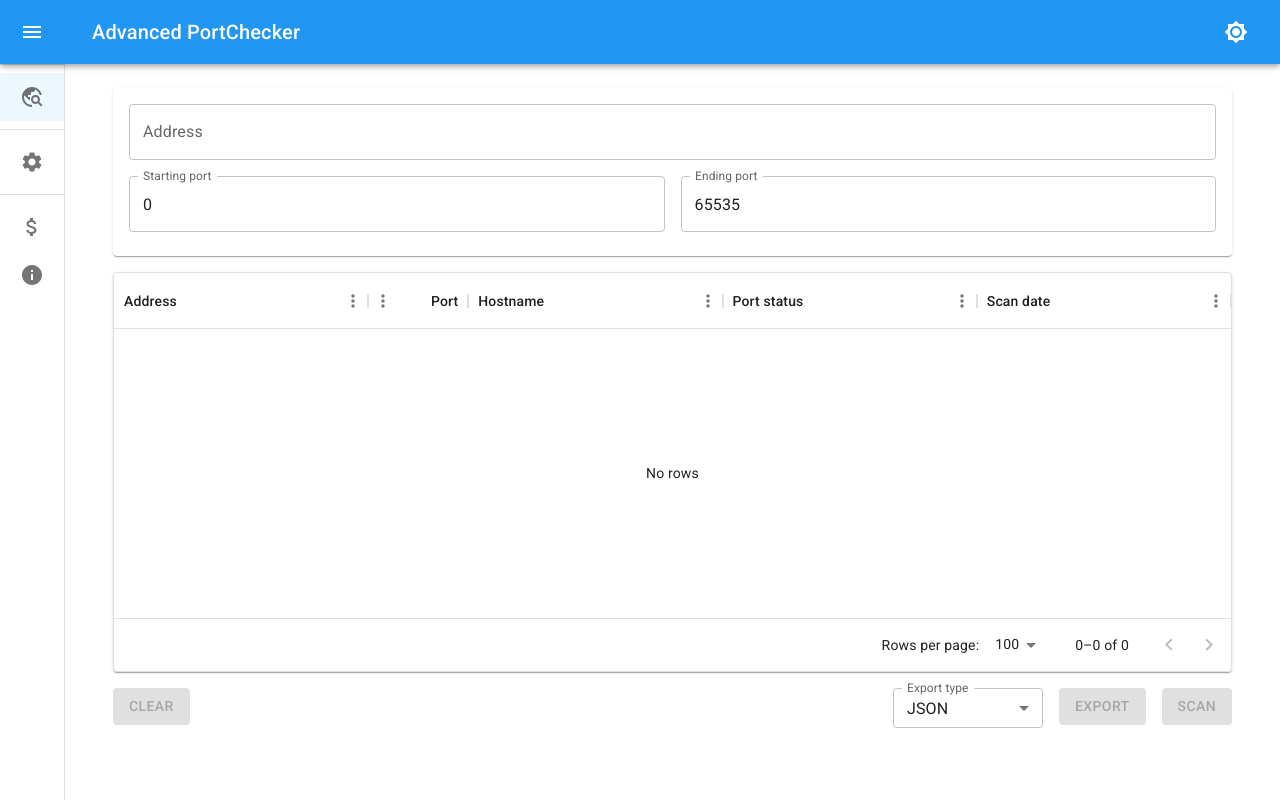
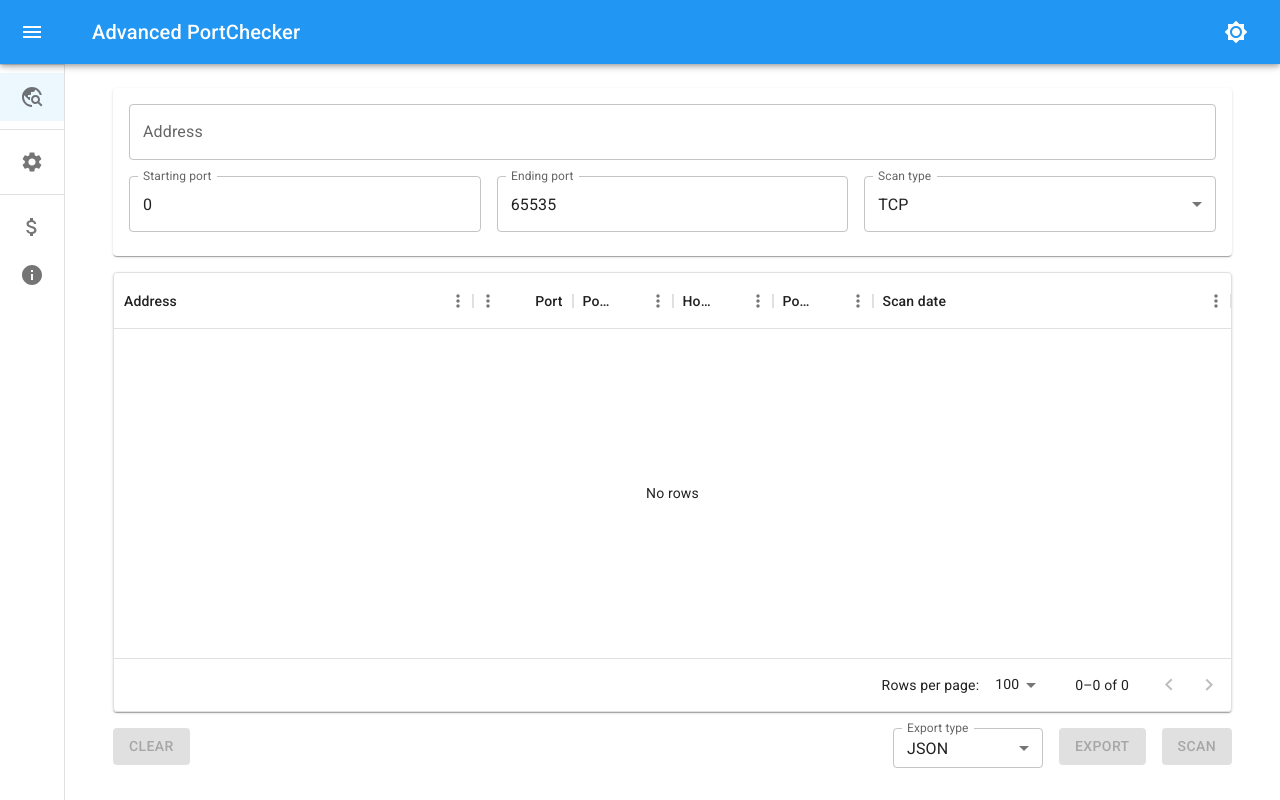
Before and after one commit to CodeDead/Advanced-PortChecker, a React (Vite) app: page / in a window 1280 px wide. Built offline with nearby package versions, Linux system fonts and the light colour scheme.

Commit message:
feat: added the building blocks for UDP port scanning in the UI, made the export headers aware of the user language

```diff
--- a/src/contexts/MainContextProvider/index.jsx
+++ b/src/contexts/MainContextProvider/index.jsx
@@ -37,6 +37,7 @@
   colorOnDark,
   error: null,
   address: '',
+  scanType: 'tcp',
   startPort: 0,
   endPort: 65535,
   isScanning: false,
--- a/src/languages/en_us.json
+++ b/src/languages/en_us.json
@@ -81,5 +81,8 @@
   "export": "Export",
   "exportSuccessful": "Export successful",
   "runningLatestVersion": "You are running the latest version.",
-  "themeToggleInTopBar": "Toggle theme in top bar"
+  "themeToggleInTopBar": "Toggle theme in top bar",
+  "scanType": "Scan type",
+  "both": "Both",
+  "portType": "Port type"
 }
--- a/src/languages/es_es.json
+++ b/src/languages/es_es.json
@@ -81,5 +81,8 @@
   "export": "Exportar",
   "exportSuccessful": "Exportación exitosa",
   "runningLatestVersion": "Estás ejecutando la última versión.",
-  "themeToggleInTopBar": "Alternar tema en la barra superior"
+  "themeToggleInTopBar": "Alternar tema en la barra superior",
+  "scanType": "Tipo de escaneo",
+  "both": "Ambos",
+  "portType": "Tipo de puerto"
 }
--- a/src/languages/fr_fr.json
+++ b/src/languages/fr_fr.json
@@ -81,5 +81,8 @@
   "export": "Exporter",
   "exportSuccessful": "Exportation réussie",
   "runningLatestVersion": "Vous utilisez la dernière version.",
-  "themeToggleInTopBar": "Basculer le thème dans la barre supérieure"
+  "themeToggleInTopBar": "Basculer le thème dans la barre supérieure",
+  "scanType": "Type de scan",
+  "both": "Les deux",
+  "portType": "Type de port"
 }
--- a/src/languages/nl_nl.json
+++ b/src/languages/nl_nl.json
@@ -81,5 +81,8 @@
   "export": "Exporteren",
   "exportSuccessful": "Exporteren succesvol",
   "runningLatestVersion": "U gebruikt de laatste versie.",
-  "themeToggleInTopBar": "Thema toggle in de bovenste balk"
+  "themeToggleInTopBar": "Thema toggle in de bovenste balk",
+  "scanType": "Scantype",
+  "both": "Beide",
+  "portType": "Poorttype"
 }
--- a/src/languages/zh_cn.json
+++ b/src/languages/zh_cn.json
@@ -81,5 +81,8 @@
   "export": "导出",
   "exportSuccessful": "导出成功",
   "runningLatestVersion": "已是最新版本！",
-  "themeToggleInTopBar": "在顶部栏显示明暗主题切换"
+  "themeToggleInTopBar": "在顶部栏显示明暗主题切换",
+  "scanType": "扫描类型",
+  "both": "TCP和UDP",
+  "portType": "端口类型"
 }
--- a/src/reducers/MainReducer/Actions/actionTypes.js
+++ b/src/reducers/MainReducer/Actions/actionTypes.js
@@ -19,3 +19,4 @@
 export const SET_SORT = 'SET_SORT';
 export const SET_SCAN_RESULTS = 'SET_SCAN_RESULTS';
 export const SET_THEME_TOGGLE = 'SET_THEME_TOGGLE';
+export const SET_SCAN_TYPE = 'SET_SCAN_TYPE';
--- a/src/reducers/MainReducer/Actions/index.js
+++ b/src/reducers/MainReducer/Actions/index.js
@@ -13,6 +13,7 @@
   SET_NO_CLOSED,
   SET_PAGE_INDEX,
   SET_SCAN_RESULTS,
+  SET_SCAN_TYPE,
   SET_SORT,
   SET_START_PORT,
   SET_THEME_INDEX,
@@ -151,3 +152,8 @@
   type: SET_THEME_TOGGLE,
   payload: value,
 });
+
+export const setScanType = (value) => ({
+  type: SET_SCAN_TYPE,
+  payload: value,
+});
--- a/src/reducers/MainReducer/index.js
+++ b/src/reducers/MainReducer/index.js
@@ -20,6 +20,7 @@
   SET_TIMEOUT,
   SET_UPDATE,
   SET_THEME_TOGGLE,
+  SET_SCAN_TYPE,
 } from './Actions/actionTypes';
 
 const MainReducer = (state, action) => {
@@ -64,6 +65,7 @@
         noClosed: false,
         sort: true,
         themeToggle: true,
+        scanType: 'tcp',
       };
     case SET_AUTO_UPDATE:
       localStorage.autoUpdate = action.payload;
@@ -160,6 +162,12 @@
         ...state,
         themeToggle: action.payload,
       };
+    case SET_SCAN_TYPE:
+      localStorage.scanType = action.payload;
+      return {
+        ...state,
+        scanType: action.payload,
+      };
     default:
       return state;
   }
--- a/src/routes/Home/index.jsx
+++ b/src/routes/Home/index.jsx
@@ -25,6 +25,7 @@
   setIsScanning,
   setPageIndex,
   setScanResults,
+  setScanType,
   setStartPort,
 } from '../../reducers/MainReducer/Actions';
 import { MainContext } from '../../contexts/MainContextProvider';
@@ -33,7 +34,7 @@
   const [state, d1] = useContext(MainContext);
 
   const {
-    languages, languageIndex, address, startPort, endPort,
+    languages, languageIndex, address, startPort, endPort, scanType,
     timeout, threads, noClosed, sort, isScanning, scanResults,
   } = state;
   const language = languages[languageIndex];
@@ -78,6 +79,14 @@
     }
 
     d1(setEndPort(parseInt(e.target.value, 10)));
+  };
+
+  /**
+   * Change the scan type
+   * @param e The event argument
+   */
+  const changeScanType = (e) => {
+    d1(setScanType(e.target.value));
   };
 
   /**
@@ -154,18 +163,19 @@
 
     if (type === 'text/plain') {
       res.forEach((e) => {
-        toExport += `${e.address} ${e.port} ${e.hostName} ${e.portStatus} ${e.scanDate}\n`;
+        toExport += `${e.address} ${e.port} ${e.portType} ${e.hostName} ${e.portStatus} ${e.scanDate}\n`;
       });
     } else if (type === 'application/json') {
       toExport = JSON.stringify(res, null, 2);
     } else if (type === 'text/csv') {
+      toExport = `"${language.address}","${language.port}","${language.portType}","${language.hostName}","${language.portStatus}","${language.scanDate}",\n`;
       res.forEach((e) => {
-        toExport += `"${e.address.replace('"', '""')}","${e.port}","${e.hostName.replace('"', '""')}","${e.portStatus.replace('"', '""')}","${e.scanDate.replace('"', '""')}",\n`;
+        toExport += `"${e.address.replace('"', '""')}","${e.port}","${e.portType}","${e.hostName.replace('"', '""')}","${e.portStatus.replace('"', '""')}","${e.scanDate.replace('"', '""')}",\n`;
       });
     } else if (type === 'text/html') {
-      toExport = '<!DOCTYPE html><html><head><title>Advanced PortChecker</title><style>table, th, td {border: 1px solid black;}</style></head><body><table><thead><tr><th>Address</th><th>Port</th><th>Host Name</th><th>Port Status</th><th>Scan Date</th></tr></thead><tbody>';
+      toExport = `<!DOCTYPE html><html lang="en"><head><title>Advanced PortChecker</title><style>table, th, td {border: 1px solid black;}</style></head><body><table><thead><tr><th>${language.address}</th><th>${language.port}</th><th>${language.portType}</th><th>${language.hostName}</th><th>${language.portStatus}</th><th>${language.scanDate}</th></tr></thead><tbody>`;
       res.forEach((e) => {
-        toExport += `<tr><td>${e.address}</td><td>${e.port}</td><td>${e.hostName}</td><td>${e.portStatus}</td><td>${e.scanDate}</td></tr>`;
+        toExport += `<tr><td>${e.address}</td><td>${e.port}</td><td>${e.portType}</td><td>${e.hostName}</td><td>${e.portStatus}</td><td>${e.scanDate}</td></tr>`;
       });
       toExport += '</tbody></table></body></html>';
     }
@@ -223,14 +233,15 @@
    * @param id The ID
    * @param addr The address
    * @param port The port
+   * @param portType The port type
    * @param hostName The host name
    * @param portStatus The port status
    * @param scanDate The scan date
    * @returns {{hostName, portType, address, port, scanDate}}
    */
-  const createData = (id, addr, port, hostName, portStatus, scanDate) => (
+  const createData = (id, addr, port, portType, hostName, portStatus, scanDate) => (
     {
-      id, address: addr, port, hostName, portStatus, scanDate,
+      id, address: addr, port, portType, hostName, portStatus, scanDate,
     }
   );
 
@@ -248,16 +259,19 @@
       editable: false,
     },
     {
+      field: 'portType',
+      headerName: language.portType,
+      editable: false,
+    },
+    {
       field: 'hostName',
       headerName: language.hostName,
       editable: false,
-      flex: 1,
     },
     {
       field: 'portStatus',
       headerName: language.portStatus,
       editable: false,
-      flex: 1,
     },
     {
       field: 'scanDate',
@@ -278,7 +292,15 @@
 
       const portStatus = res.portStatus === 'Open' ? language.open : language.closed;
       scanResultRows.push(
-        createData(res.port, res.address, res.port, res.hostName, portStatus, res.scanDate),
+        createData(
+          res.port,
+          res.address,
+          res.port,
+          res.portType,
+          res.hostName,
+          portStatus,
+          res.scanDate,
+        ),
       );
     }
   }
@@ -304,7 +326,7 @@
                 onKeyDown={handleKeyDown}
               />
             </Grid>
-            <Grid item xs={12} md={6} lg={6}>
+            <Grid item xs={12} md={4} lg={4}>
               <TextField
                 id="start-port-basic"
                 label={language.startingPort}
@@ -320,7 +342,7 @@
                 onKeyDown={handleKeyDown}
               />
             </Grid>
-            <Grid item xs={12} md={6} lg={6}>
+            <Grid item xs={12} md={4} lg={4}>
               <TextField
                 id="end-port-basic"
                 label={language.endingPort}
@@ -336,11 +358,27 @@
                 onKeyDown={handleKeyDown}
               />
             </Grid>
+            <Grid item xs={12} md={4} lg={4}>
+              <FormControl fullWidth>
+                <InputLabel id="scan-type-select-label">{language.scanType}</InputLabel>
+                <Select
+                  labelId="scan-type-select-label"
+                  id="scan-type-select"
+                  value={scanType}
+                  label={language.scanType}
+                  onChange={changeScanType}
+                >
+                  <MenuItem value="tcp">TCP</MenuItem>
+                  <MenuItem value="udp">UDP</MenuItem>
+                  <MenuItem value="both">{language.both}</MenuItem>
+                </Select>
+              </FormControl>
+            </Grid>
           </Grid>
         </CardContent>
       </Card>
       {isScanning ? <LoadingBar marginTop={10} /> : (
-        <Paper sx={{ height: '50vh', width: '100%', mt: 2 }}>
+        <Paper sx={{ height: '55vh', width: '100%', mt: 2 }}>
           <DataGrid
             rows={scanResultRows}
             columns={columns}
```
Also changed, not shown: 2 other files (tests, documents, lock files or other folders).
